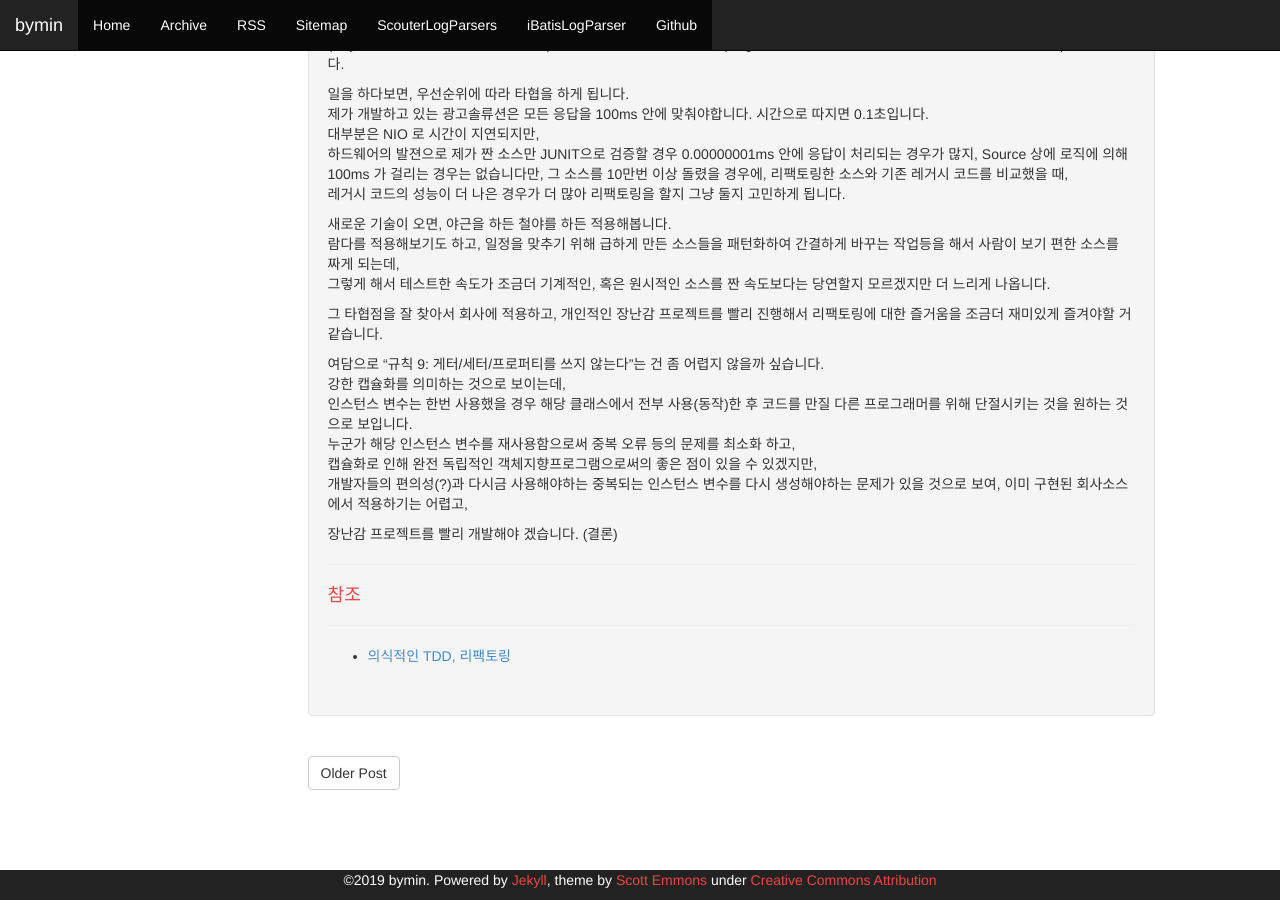
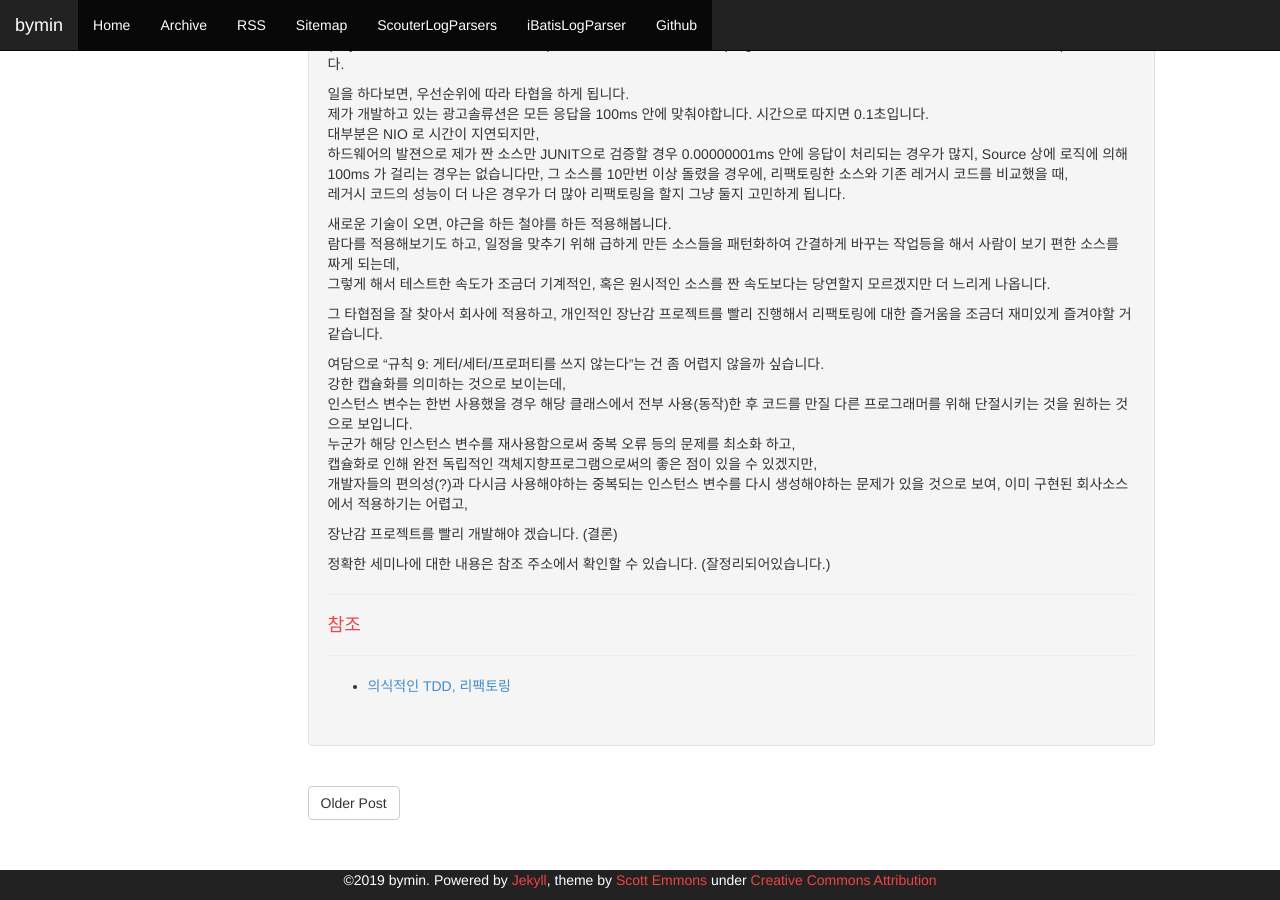
Before and after one commit to youngclown/youngclown.github.io, a Jekyll site: the page built from _posts/2019-04-26-baemin20190425.md, in a window 1280 px wide and 900 px high, scrolled down 997 px. Built offline with Jekyll 4.4.1, drawn with Linux system fonts in a browser that asks for light colours.

Commit message:
참조주소 추가

```diff
--- a/_posts/2019-04-26-baemin20190425.md
+++ b/_posts/2019-04-26-baemin20190425.md
@@ -60,19 +60,8 @@ comments: true
 
 장난감 프로젝트를 빨리 개발해야 겠습니다.  (결론)
 
-
-
-
-
-
-
-
-
-
-
-
-
-
+정확한 세미나에 대한 내용은 참조 주소에서 확인할 수 있습니다.
+(잘정리되어있습니다.)
 
 
 -----
```
